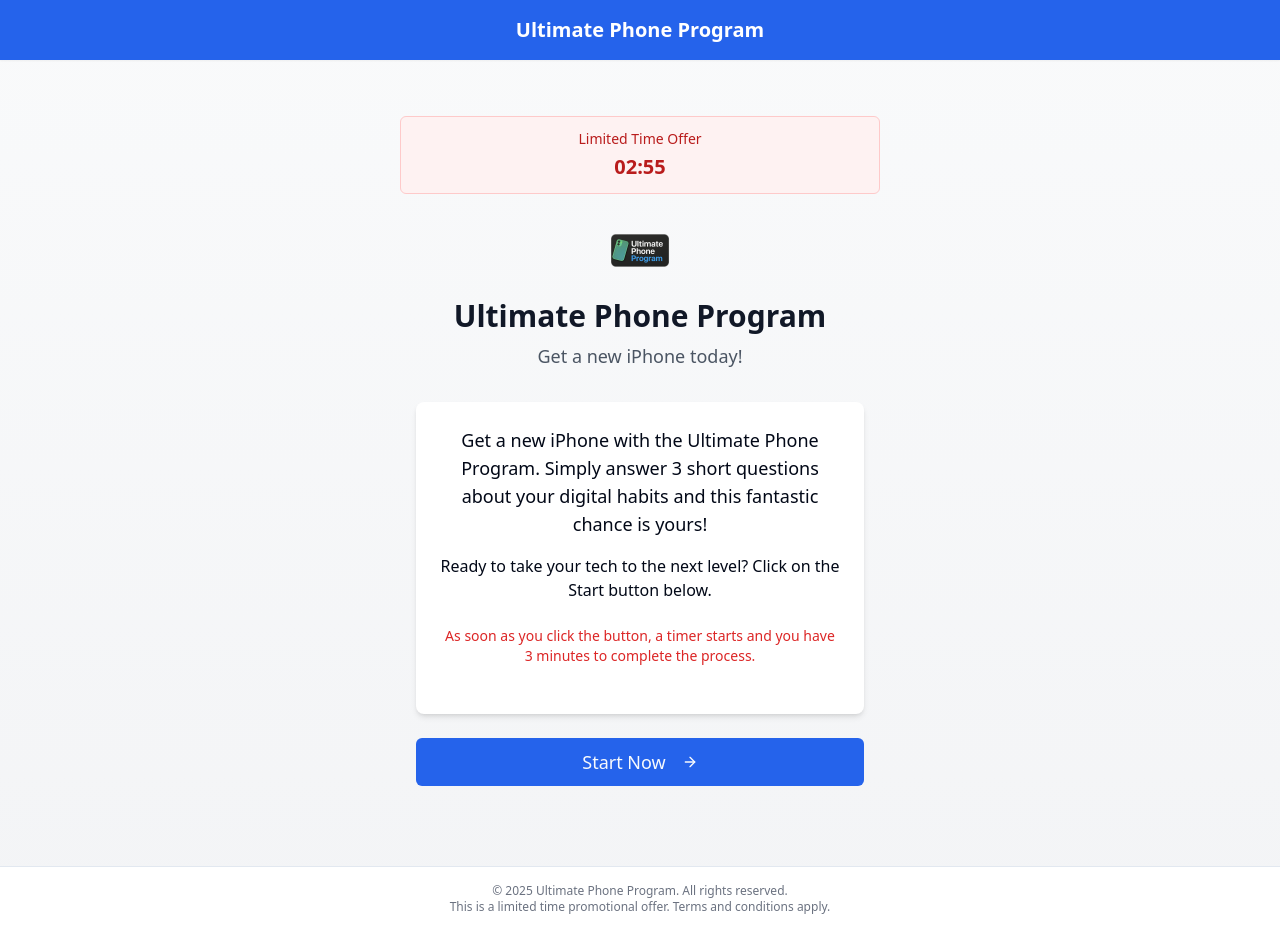
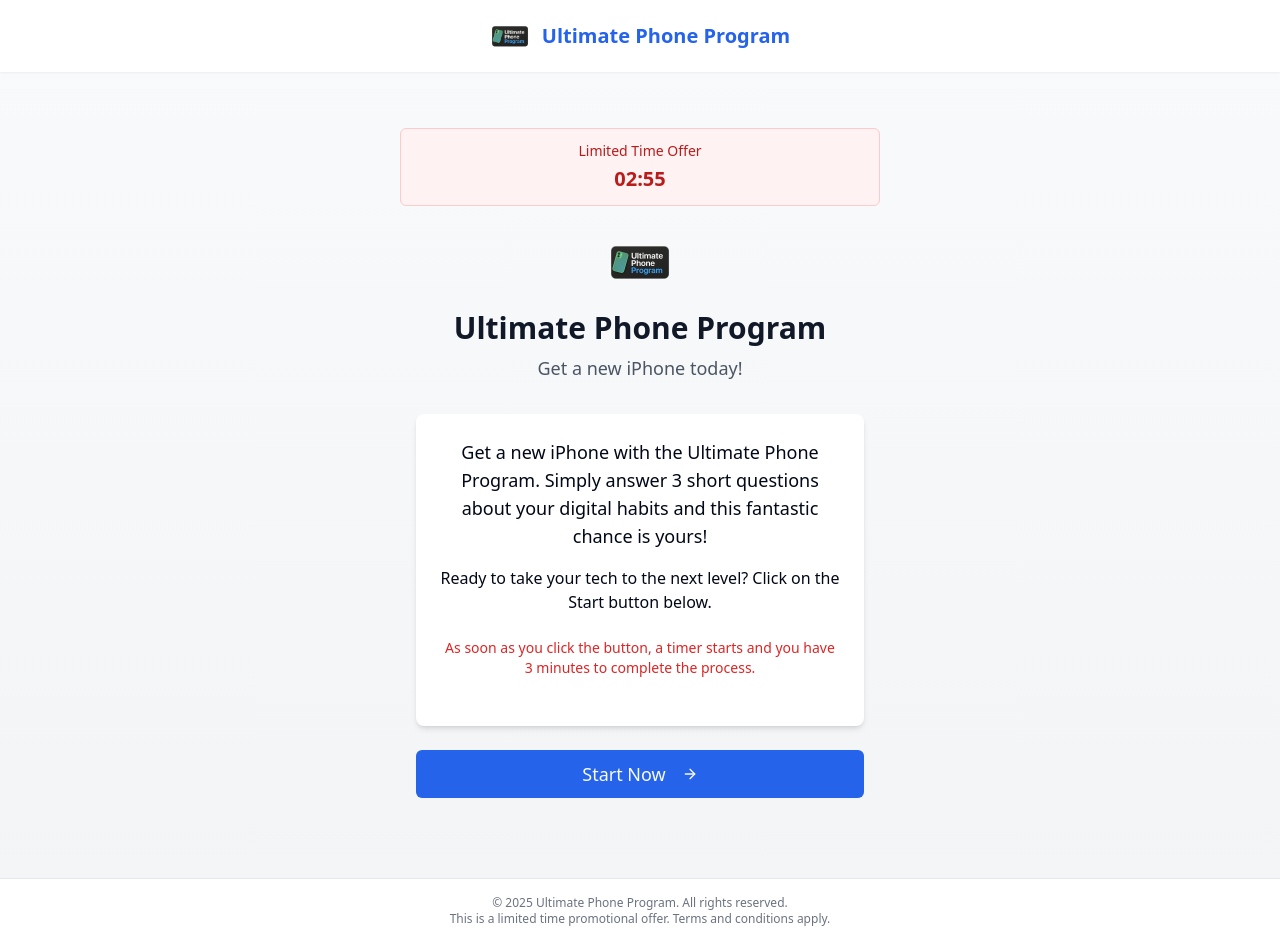
Before and after one commit to countybaz/ultabeautynew-45, a React (Vite) app: page / in a window 1280 px wide. Built offline with nearby package versions, Linux system fonts and the light colour scheme.

Commit message:
Incorporate logo into header
The logo is now part of the header, and the header's background is adjusted to accommodate the logo's cutout.

```diff
--- a/src/pages/Index.tsx
+++ b/src/pages/Index.tsx
@@ -5,9 +5,16 @@ import SurveyContainer from "@/components/SurveyContainer";
 const Index = () => {
   return (
     <div className="min-h-screen bg-gradient-to-b from-gray-50 to-gray-100">
-      <header className="shadow-sm bg-blue-600 py-4">
-        <div className="container mx-auto px-4">
-          <h1 className="text-center text-xl font-bold text-white">Ultimate Phone Program</h1>
+      <header className="shadow-sm py-4 bg-white">
+        <div className="container mx-auto px-4 flex items-center justify-center">
+          <div className="flex items-center">
+            <img
+              src="/lovable-uploads/8c90f432-da05-45a1-81f7-cdbbce1ef2e2.png"
+              alt="Ultimate Phone Program Logo"
+              className="h-10 mr-3"
+            />
+            <h1 className="text-xl font-bold text-blue-600">Ultimate Phone Program</h1>
+          </div>
         </div>
       </header>
 
```
